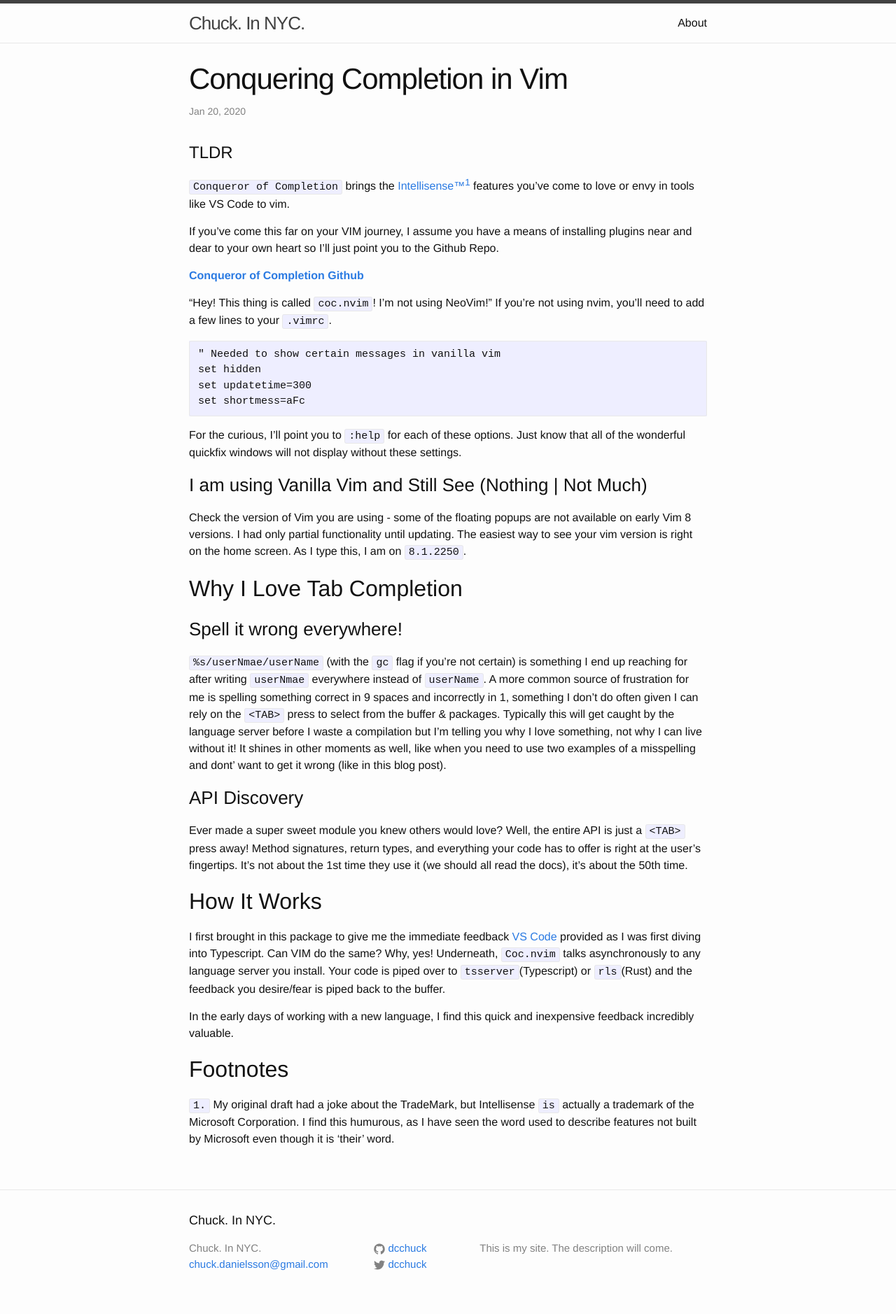
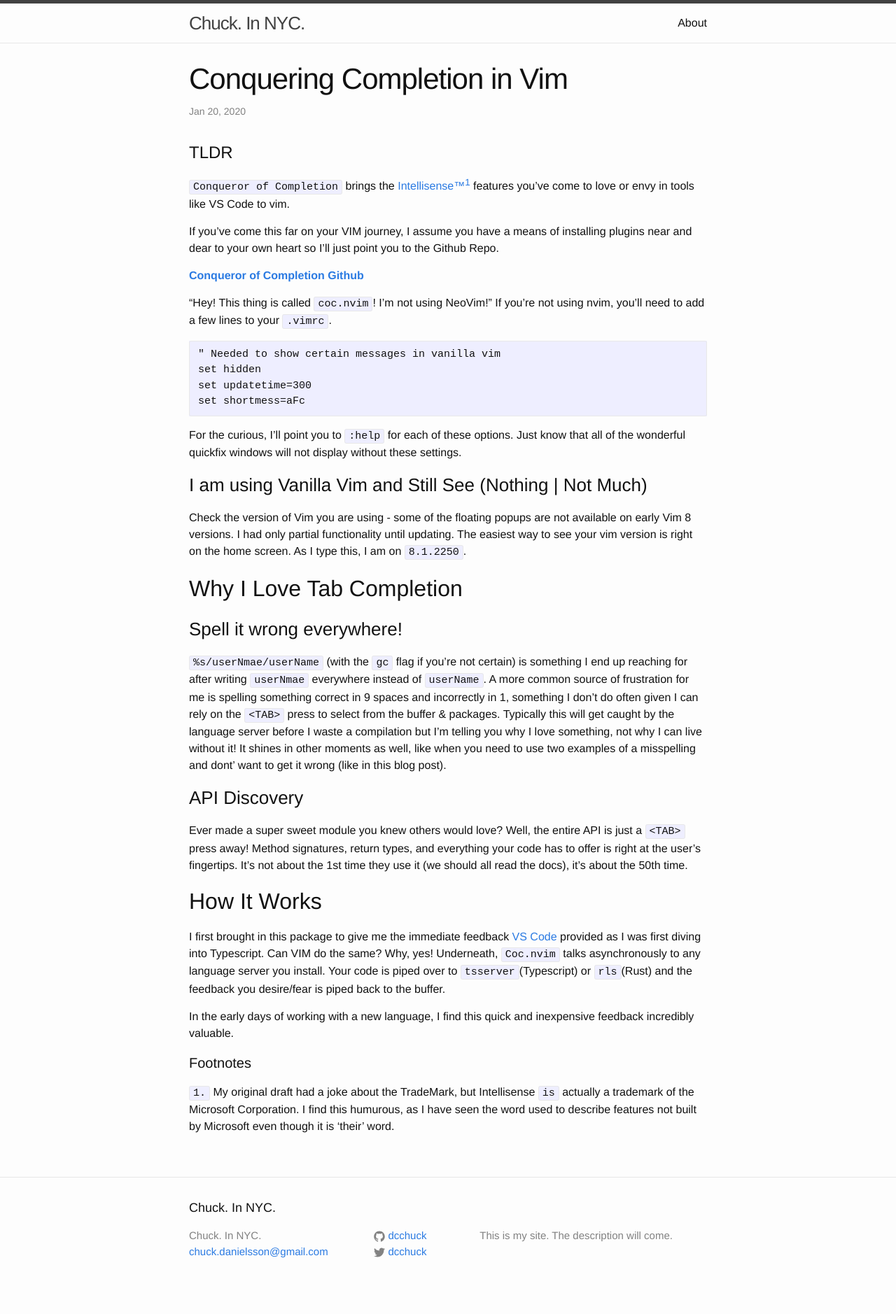
Before and after one commit to dcchuck/dcchuck.github.io, a Jekyll site: the page built from _posts/2020-01-20-conquering-completion.markdown, in a window 1280 px wide. Shown: the whole page at 70% size. Built offline with Jekyll 4.4.1, drawn with Linux system fonts in a browser that asks for light colours.

Commit message:
File naming

```diff
--- a/_posts/2019-12-26-conquering-completion.markdown
+++ b/_posts/2020-01-20-conquering-completion.markdown
@@ -42,6 +42,6 @@ I first brought in this package to give me the immediate feedback [VS Code](http
 
 In the early days of working with a new language, I find this quick and inexpensive feedback incredibly valuable.
 
-## Footnotes
+#### Footnotes
 
 `1.` My original draft had a joke about the TradeMark, but Intellisense `is` actually a trademark of the Microsoft Corporation. I find this humurous, as I have seen the word used to describe features not built by Microsoft even though it is 'their' word.
```
